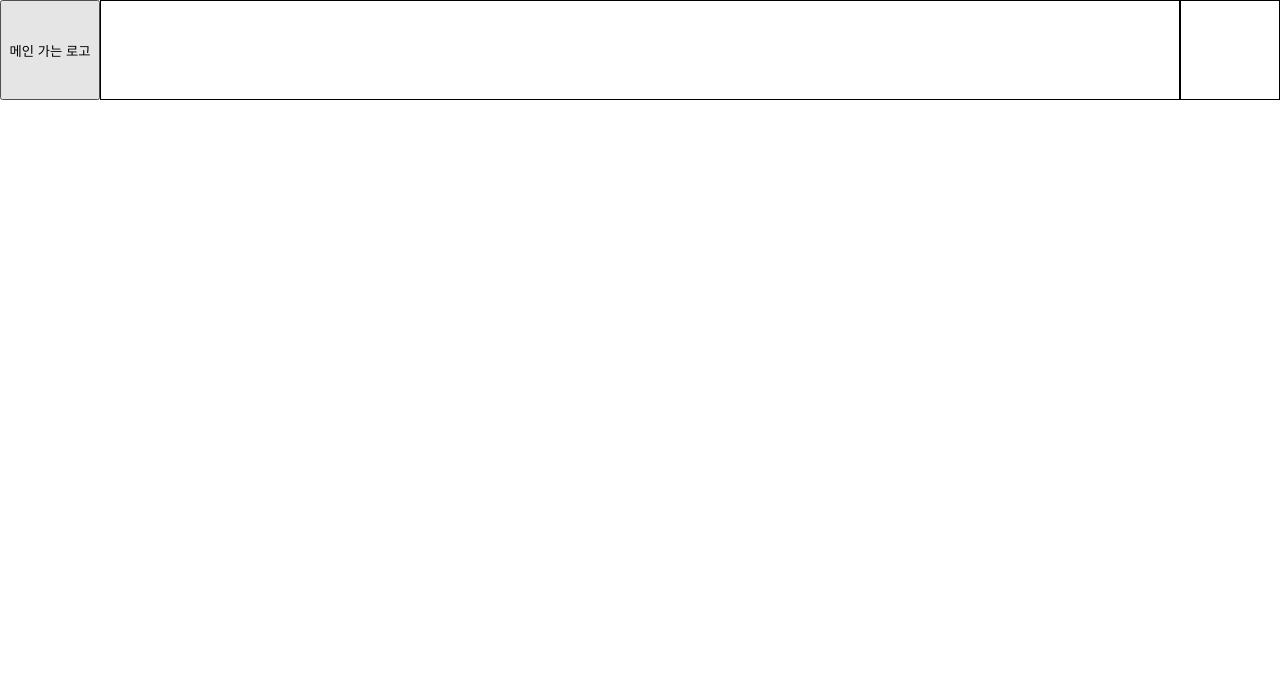
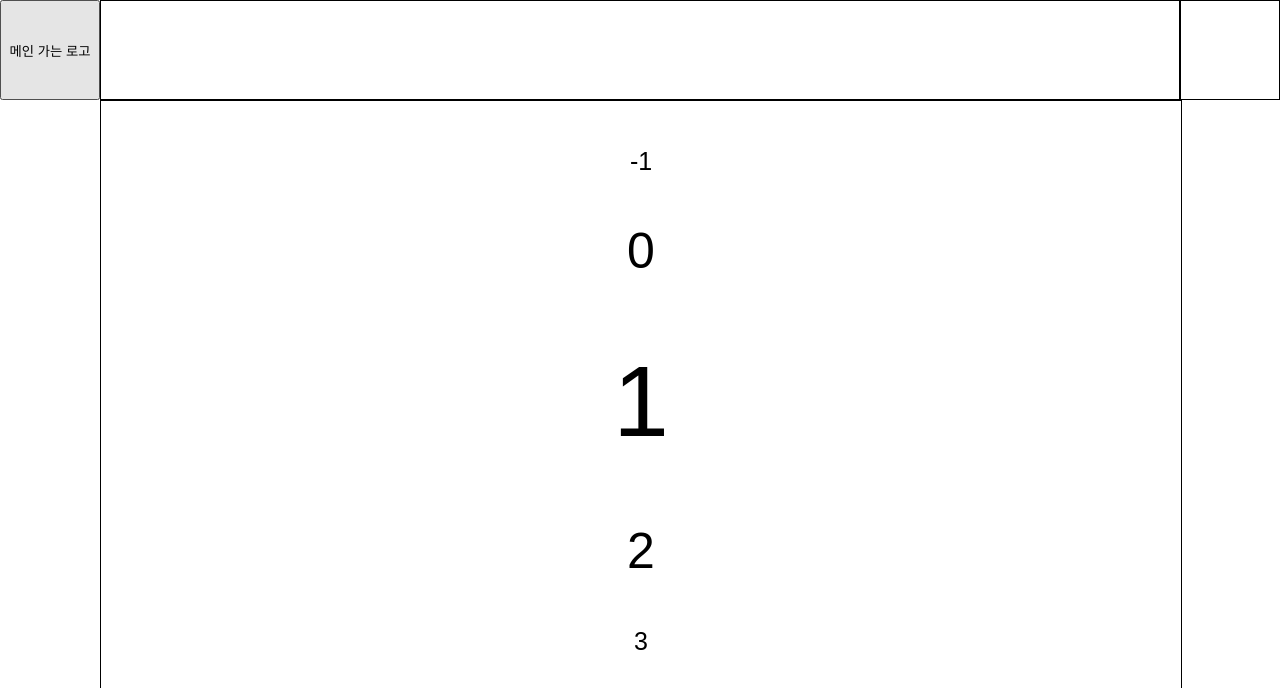
Before and after one commit to cheonaggwi/DayEarly, a React (Vite) app: page /year/1 in a window 1280 px wide. Shown: the top 688 px of the page. Built offline with nearby package versions, Linux system fonts and the light colour scheme.

Commit message:
yearpage_swipedev

```diff
--- a/package.json
+++ b/package.json
@@ -10,6 +10,7 @@
     "preview": "vite preview"
   },
   "dependencies": {
+    "framer-motion": "^12.35.0",
     "react": "^19.2.0",
     "react-dom": "^19.2.0",
     "react-router-dom": "^7.13.1"
--- a/src/App.tsx
+++ b/src/App.tsx
@@ -5,7 +5,7 @@ import MonthPage from './MonthPage';
 import DayPage from './DayPage';
 import DiaryPage from './DiaryPage';
 
-import './WorldStyle.css'
+import './cssfile/WorldStyle.css'
 
 export default function App() {
 
--- a/src/MainHome.tsx
+++ b/src/MainHome.tsx
@@ -1,6 +1,6 @@
 import { useNavigate , useParams} from "react-router-dom";
 
-import styles from "./MainHome.module.css";
+import styles from "./cssfile/MainHome.module.css";
 
 function ToDayWhat(){
     const today = new Date();
--- a/src/YearPage.tsx
+++ b/src/YearPage.tsx
@@ -1,19 +1,84 @@
 import { useNavigate, useParams } from "react-router-dom";
+import { useState } from "react";
+
+import styles from './cssfile/YearPage.module.css';
+
+const ButtonCssList = [
+    {fontSize: '12.5px',
+    top: '-10%'},
+    {fontSize: '12.5px',
+    top: '-5%'},
+    {fontSize: '25px',
+    top: '10%'},
+    {fontSize: '50px',
+    top: '25%'},
+    {fontSize: '100px',
+    top: '50%'},
+    {fontSize: '50px',
+    top: '75%'},
+    {fontSize: '25px',
+    top: '90%'},
+    {fontSize: '12.5px',
+    top: '105%'},
+    {fontSize: '12.5px',
+    top: '110%'}]
 
 export default function YearPage() {
 
     const { id } = useParams();
+    const [directYear , setDirectYear] = useState<number>(Number(id));
 
     const navigate = useNavigate();
+
+    function handleDirectYear(newYear:number){
+        const el = Array.from(document.querySelectorAll<HTMLElement>(".Buttons"));
+
+        for(let i=0;i<el.length;i++){
+            if(!(8 < i-newYear || i-newYear < 0)){
+                if(i < 2 || i > 6){
+                    Object.assign(el[i].style , {display: "block"});
+                    setTimeout(() => {
+                        Object.assign(el[i].style , ButtonCssList[i-newYear], {transition: "all 0.3s ease"});
+                    }, 1);
+                } else{
+                    Object.assign(el[i].style , ButtonCssList[i-newYear], {transition: "all 0.3s ease"})
+                }
+
+            }
+        }
+
+        setTimeout(() => {
+            for(let i=0;i<el.length;i++){
+                if(i < 2 || i > 6){
+                    Object.assign(el[i].style , {display: "none"});
+                }
+                Object.assign(el[i].style , ButtonCssList[i],{transition: "all 0s ease"});
+            }
+            setDirectYear(directYear+newYear);
+        }, 300);
+
+        return newYear;
+    };
 
     return (
         <div className='MainBoxGrid'>
             <header className='Top'>
-                <button onClick={()=>navigate(`/main/year-${id}`)}>메인 가는 로고</button>
+                <button onClick={()=>navigate(`/main/year-${directYear}`)}>메인 가는 로고</button>
                 <div className='그리드용빈칸'></div>
                 <div className='그리드용빈칸'></div>
             </header>
             <main className='MainBox'>
+                <div className={styles['YearButtonGrid']} style={{ overflow: "hidden" }}>
+                    <button className={`${styles.YearButtonSleep} Buttons`} data-position='0'>{String(directYear-4)}</button>
+                    <button className={`${styles.YearButtonSleep} Buttons`} data-position='1'>{String(directYear-3)}</button>
+                    <button className={`${styles.YearButtonSmall} Buttons`} data-position='2' onClick={()=>handleDirectYear(-2)}>{String(directYear-2)}</button>
+                    <button className={`${styles.YearButtonMidle} Buttons`} data-position='3' onClick={()=>handleDirectYear(-1)}>{String(directYear-1)}</button>
+                    <button className={`${styles.YearButtonBig} Buttons`} data-position='4' onClick={()=>navigate(`/month/${directYear}`)}>{String(directYear)}</button>
+                    <button className={`${styles.YearButtonMidle} Buttons`} data-position='5' onClick={()=>handleDirectYear(1)}>{String(directYear+1)}</button>
+                    <button className={`${styles.YearButtonSmall} Buttons`} data-position='6' onClick={()=>handleDirectYear(2)}>{String(directYear+2)}</button>
+                    <button className={`${styles.YearButtonSleep} Buttons`} data-position='7'>{String(directYear+3)}</button>
+                    <button className={`${styles.YearButtonSleep} Buttons`} data-position='8'>{String(directYear+4)}</button>
+                </div>
             </main>
             <footer className='Bottom'></footer>
         </ div>
--- a/src/WorldStyle.css
+++ b/src/cssfile/WorldStyle.css
@@ -25,3 +25,7 @@
 .MainBoxGrid div{
     border: 1px black solid;
 }
+
+button:hover {
+    cursor: pointer;
+}
--- /dev/null
+++ b/src/cssfile/YearPage.module.css
@@ -0,0 +1,63 @@
+.YearButtonGrid {
+    position: relative;
+
+    width: 100%;
+    height: 100%;
+}
+
+.YearButtonGrid button {
+    border: none;
+    background-color: transparent;
+    padding: 0;
+    position: absolute;
+    transition: all 0.3s ease
+}
+
+.YearButtonSmall {
+    font-size: 25px;
+    top: 10%;
+    left: 50%;
+    transform: translate(-50%, -50%);
+}
+
+.YearButtonSmall[data-position="6"] {
+    top: 90%;
+}
+
+.YearButtonMidle {
+    font-size: 50px;
+    top: 25%;
+    left: 50%;
+    transform: translate(-50%, -50%);
+}
+
+.YearButtonMidle[data-position="5"] {
+    top: 75%;
+}
+
+.YearButtonBig {
+    font-size: 100px;
+    top: 50%;
+    left: 50%;
+    transform: translate(-50%, -50%);
+}
+
+.YearButtonSleep {
+    font-size: 12.5px;
+    top: -10%;
+    left: 50%;
+    transform: translate(-50%, -50%);
+    display: none;
+}
+
+.YearButtonSleep[data-position="1"] {
+    top: -5%;
+}
+
+.YearButtonSleep[data-position="7"] {
+    top: 105%;
+}
+
+.YearButtonSleep[data-position="8"] {
+    top: 110%;
+}
--- a/src/main.tsx
+++ b/src/main.tsx
@@ -1,6 +1,6 @@
 import { StrictMode } from 'react'
 import { createRoot } from 'react-dom/client'
-import App from './App.tsx'
+import App from './App'
 
 createRoot(document.getElementById('root')!).render(
   <StrictMode>
```
Also changed, not shown: src/cssfile/MainHome.module.css (renamed from src/MainHome.module.css), 1 other file (tests, documents, lock files or other folders).
